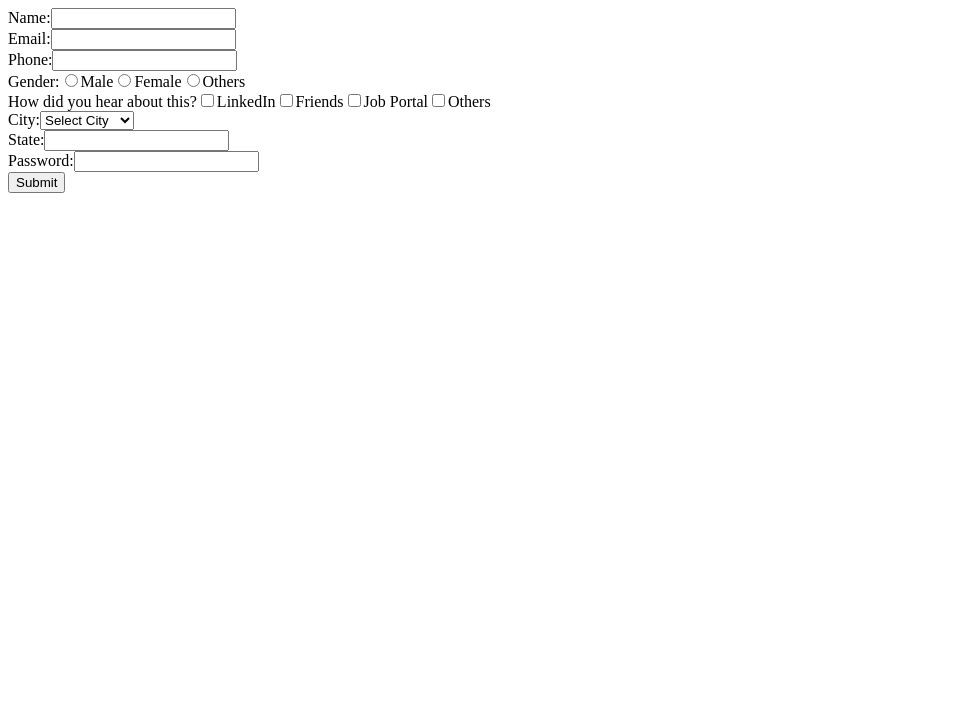
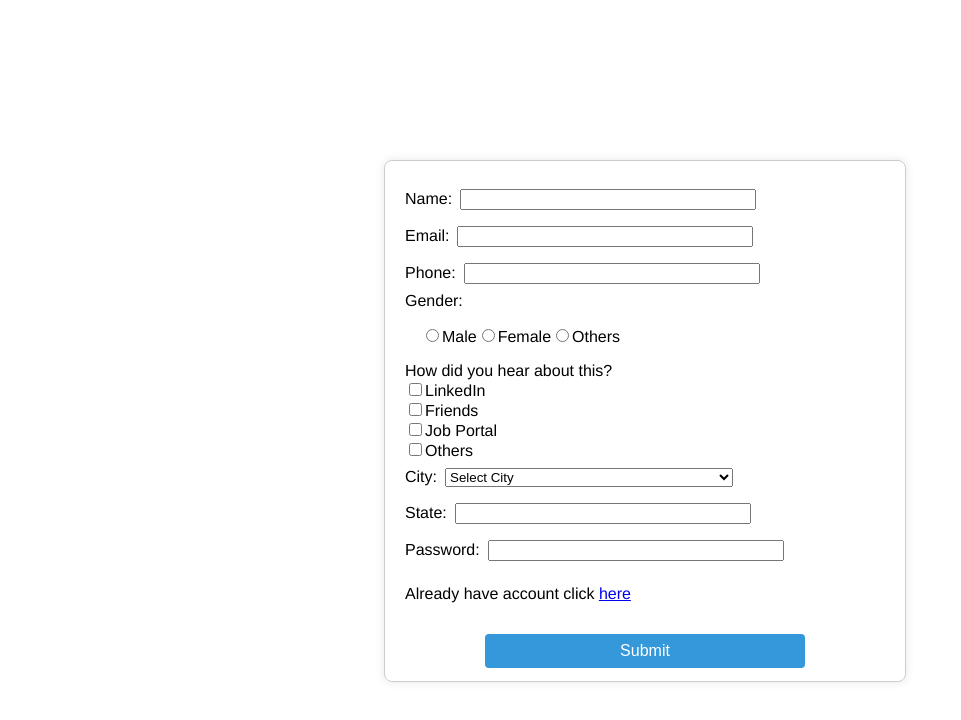
Before and after one commit to AYUSHWAL03/mindful-gurukul-assignment, a React (Vite) app in the folder frontend/: page /signup in a window 1280 px wide. Shown: the top 720 px of the page, without its empty margins (0-961 px from the left). Built offline with nearby package versions, Linux system fonts and the light colour scheme.

Commit message:
Uploading assignment

```diff
--- a/frontend/src/components/Header.jsx
+++ b/frontend/src/components/Header.jsx
@@ -8,7 +8,7 @@ import axios from 'axios'
         const [isModalOpen, setIsModalOpen] = useState(false);
         const [isloggedIn,setLoggedIn] = useState(false);
         useEffect(()=>{
-            if(localStorage.getItem('jwt')!== undefined){
+            if(localStorage.getItem('jwt')){
                 setLoggedIn(true);
             }
         },[])
@@ -20,7 +20,7 @@ import axios from 'axios'
         };
 
         const handleAddUser = async(userData) => {
-            // Add your logic to handle adding a user (e.g., API call or local state update)
+
             await axios.post('http://localhost:3000/api/post-userdata',userData).then((res)=>{
                 console.log(res);
             })
@@ -33,7 +33,9 @@ import axios from 'axios'
                 <div>
                 <h4 className='addUser-btn' onClick={openModal}> Add User <IoMdAddCircleOutline style={{padding:"0.1rem 0.2rem"}}/></h4>
                 <Adduser isOpen={isModalOpen} closeModal={closeModal} addUser={handleAddUser}/>
+
                 </div>
+
             ):(
                 <p className='addUser-btn'><a href="/login">Login</a></p>
             )}
--- a/frontend/src/pages/Dashboard.css
+++ b/frontend/src/pages/Dashboard.css
@@ -21,3 +21,37 @@
     gap: 10px;
     /* cursor: pointer; */
   }
+  .searchItem-container{
+    position: relative;
+    margin: 1rem;
+    width: 20rem;
+    input{
+      width: 60%;
+      padding: 0.2rem;
+    }
+    .apply-btn{
+      border-radius: 5px;
+      padding: 0.2rem 0.5rem;
+      margin: 0.1rem;
+      background-color: lightblue;
+    }
+    .clear-btn{
+      border-radius: 5px;
+      padding: 0.2rem 0.5rem;
+      margin: 0.1rem;
+      background-color: lightgray;
+    }
+  }
+  .filter-btn{
+    position: absolute;
+    top: 5.5rem;
+    font-size: 2rem;
+    right: 2rem;
+    height: 2rem;
+    cursor: pointer;
+    border-radius: 5px;
+  }
+  .filter-btn:hover{
+    background-color: lightsalmon;
+
+  }
--- a/frontend/src/pages/Dashboard.jsx
+++ b/frontend/src/pages/Dashboard.jsx
@@ -6,12 +6,15 @@ import { IoTrashBin } from "react-icons/io5";
 import './Dashboard.css';
 import { useNavigate } from 'react-router-dom';
 import Edituser from '../components/Edituser';
+import { IoFilterCircle } from "react-icons/io5";
 
 
 function Dashboard() {
   const [userInfo, setUserInfo] = useState([]);
   const [selectedUser, setSelectedUser] = useState('');
-  const [editModal,setEditModal] = useState(false);
+  const [editModal, setEditModal] = useState(false);
+  const [searchUser, setSearchUser] = useState('')
+  const [filteredUser, setFilteredUser] = useState([])
   const navigate = useNavigate();
 
   useEffect(() => {
@@ -25,28 +28,29 @@ function Dashboard() {
         }));
 
         setUserInfo(userDetailMap);
+        setFilteredUser(userDetailMap);
         console.log(userInfo)
       });
   }, []);
 
-  const editHandler = (userId) =>{
+  const editHandler = (userId) => {
     setEditModal(true);
     setSelectedUser(userId)
-    console.log("User _id is :",selectedUser)
+    console.log("User _id is :", selectedUser)
   }
-  const handleUserEdit = (userId,userData) =>{
+  const handleUserEdit = (userId, userData) => {
     console.log('Editing user:', userId, userData);
-    axios.patch('http://localhost:3000/api/update-user',{
+    axios.patch('http://localhost:3000/api/update-user', {
       _id: userId,
-      username : userData.username,
-      phone : userData.phone,
-      email : userData.email
-    }).then((res)=>{
+      username: userData.username,
+      phone: userData.phone,
+      email: userData.email
+    }).then((res) => {
       console.log(res)
     })
   }
   const deleteHandler = (userId) => {
-    confirm("Are you sure you want to delete").valueOf(true).then(()=>{
+    confirm("Are you sure you want to delete").valueOf(true).then(() => {
       axios.post("http://localhost:3000/api/delete-users", { _id: userId })
         .then((res) => {
           console.log(res.data)
@@ -54,6 +58,29 @@ function Dashboard() {
       navigate("/")
 
     })
+  }
+  const applySearch = () => {
+    // Filter users based on the search input
+    const filtered = userInfo.filter(user =>
+      user.username.toLowerCase().includes(searchUser.toLowerCase()) ||
+      user.phone.toString() === searchUser ||
+      user.email.toLowerCase().includes(searchUser.toLowerCase())
+    );
+
+    setFilteredUser(filtered);
+  };
+  const clearSearch = () => {
+    setSearchUser('')
+    setFilteredUser(userInfo)
+  }
+  const filterUserName = () =>{
+    console.log('clicked');
+    const filtered = [...userInfo].sort((user1,user2)=>{
+      var userLocal1 = user1.username.toString()
+      var userLocal2 = user2.username.toString()
+      return userLocal1.localeCompare(userLocal2)})
+
+    setFilteredUser(filtered);
   }
   return (
     <div>
@@ -64,11 +91,20 @@ function Dashboard() {
           <p>No users found</p>
         ) : (
           <div>
-            {userInfo.map((user) => (
+            <div className="searchItem-container">
+              <input type="text"
+                placeholder='Search .. '
+                value={searchUser}
+                onChange={(e) => setSearchUser(e.target.value)}
+              />
+              <button className='apply-btn' onClick={applySearch}>apply</button>
+              <button className='clear-btn' onClick={clearSearch}>clear</button>
+            </div>
+            {filteredUser.map((user) => (
               <div key={user._id} className='gridItem'>
                 <div className='icons'>
 
-                  <FaRegEdit style={{ backgroundColor: "lightblue", padding: "1px", borderRadius: "5px", margin: "0px 5px", cursor: "pointer" }} onClick={()=>editHandler(user._id)}/>
+                  <FaRegEdit style={{ backgroundColor: "lightblue", padding: "1px", borderRadius: "5px", margin: "0px 5px", cursor: "pointer" }} onClick={() => editHandler(user._id)} />
                   <IoTrashBin style={{ backgroundColor: "#ff5460", padding: "1px", borderRadius: "5px", margin: "0px 5px", cursor: "pointer" }} onClick={() => deleteHandler(user._id)} />
                 </div>
                 <h4>username :{user.username}  </h4>
@@ -78,14 +114,15 @@ function Dashboard() {
             ))
 
             }
+          <h3 className='filter-btn' onClick={filterUserName}><IoFilterCircle/></h3>
           </div>
         )}
       </div>
 
       <Edituser isOpen={editModal}
-      closeModal = {()=>{setEditModal(false)}}
-      userId={selectedUser}
-      editUser = {handleUserEdit} />
+        closeModal={() => { setEditModal(false) }}
+        userId={selectedUser}
+        editUser={handleUserEdit} />
     </div>
   );
 }
--- a/frontend/src/pages/Login.css
+++ b/frontend/src/pages/Login.css
@@ -10,6 +10,21 @@
     transition: opacity 0.5s ease-in-out;
   }
 
+  .displayErrorToast {
+    position: fixed;
+    top: 10px;
+    right: 10px;
+    background-color: #d55c5a;
+    color: #fff;
+    padding: 15px;
+    border-radius: 5px;
+    opacity: 0;
+    transition: opacity 0.5s ease-in-out;
+  }
+
+  .displayErrorToast.show {
+    opacity: 1;
+  }
   .displayToast.show {
     opacity: 1;
   }
@@ -36,7 +51,13 @@
   .displayToast.slideIn {
     animation: slideIn 0.5s ease-in-out;
   }
+  .displayErrorToast.slideIn {
+    animation: slideIn 0.5s ease-in-out;
+  }
 
+  .displayErrorToast.slideOut {
+    animation: slideOut 0.5s ease-in-out;
+  }
   .displayToast.slideOut {
     animation: slideOut 0.5s ease-in-out;
   }
@@ -46,6 +67,7 @@
     justify-content: center;
     align-items: center;
     height: 100dvh;
+    font-family: 'Franklin Gothic Medium', 'Arial Narrow', Arial, sans-serif;
   }
 
   .login-form {
--- a/frontend/src/pages/Login.jsx
+++ b/frontend/src/pages/Login.jsx
@@ -8,6 +8,7 @@ const Login = () => {
     const [password, setPassword] = useState('')
     const [loggedIn, setLoggedIn] = useState(false);
     const [message, setMessage] = useState('');
+    const [error,setError] = useState(false);
     const navigate = useNavigate();
     useEffect(() => {
         if (localStorage.getItem('jwt')) {
@@ -16,12 +17,21 @@ const Login = () => {
 
     }, [])
     const showToast = () => {
-        const toast = document.querySelector('.displayToast');
-        toast.classList.add('show', 'slideIn');
+        const toast = document.querySelector('.displayToast').classList;
+        toast.add('show', 'slideIn');
         setTimeout(() => {
-          toast.classList.remove('show', 'slideIn');
+          toast.remove('show', 'slideIn');
         }, 3000);
       };
+
+    const showErrorToast = () => {
+        const toast = document.querySelector('.displayErrorToast').classList;
+        toast.add('show', 'slideIn');
+        setTimeout(() => {
+          toast.remove('show', 'slideIn');
+        }, 3000);
+      };
+
       const handleSubmit = async (e) => {
         e.preventDefault();
 
@@ -50,7 +60,9 @@ const Login = () => {
                 }, 1000);
             }
         } catch (err) {
-            setError(err.message);
+            setError(true)
+            setMessage("email and password does not match");
+            showErrorToast();
             console.log(err.message);
         }
     };
@@ -59,6 +71,10 @@ const Login = () => {
         <div className='container'>
             {loggedIn &&
                 <div className='displayToast'>
+                    <p> {message}</p>
+                </div>}
+            {error &&
+                <div className='displayErrorToast' >
                     <p> {message}</p>
                 </div>}
             <form action="POST" onSubmit={handleSubmit} className='login-form' >
--- a/frontend/src/pages/Signup.css
+++ b/frontend/src/pages/Signup.css
@@ -0,0 +1,58 @@
+.container2{
+    width: 40dvw;
+    height: 60dvh;
+    position: absolute;
+    font-family: 'Franklin Gothic Medium', 'Arial Narrow', Arial, sans-serif;
+    top: 50%;
+    left: 50%;
+    transform: translate(-50%,-50%);
+}
+.signup-form {
+    position: absolute;
+    max-width: 30rem;
+    width: 100%;
+    height:100%;
+    max-height: 50rem;
+    /* text-align: center; */
+    display: flex;
+    flex-direction: column;
+    padding: 20px;
+    border: 1px solid #ccc;
+    border-radius: 8px;
+    box-shadow: 0 0 10px rgba(0, 0, 0, 0.1);
+  }
+
+  .inputFields1{
+    width: 60%;
+    margin: 0.5rem;
+  }
+  .option-container{
+    display: flex;
+    position: relative;
+    margin: 1rem;
+
+  }
+  .signup-btn{
+    position: relative;
+    top: 2rem;
+    left: 50%;
+    width: 20rem;
+    background-color: #3498db;
+    color: #fff;
+    background-color: #3498db;
+    border: none;
+    border-radius: 4px;
+    cursor: pointer;
+    font-size: 16px;
+    padding: 0.5rem 2rem;
+    transform: translate(-50%,-50%);
+  }
+  .signup-btn:hover {
+    background-color: #217dbb;
+  }
+  .displayMsg{
+    display: flex;
+    /* align-items: center; */
+    justify-content: center;
+    height: 100vh;
+  }
--- a/frontend/src/pages/Signup.jsx
+++ b/frontend/src/pages/Signup.jsx
@@ -1,5 +1,6 @@
-import React, { useState } from 'react';
+import React, { useEffect, useState } from 'react';
 import axios from 'axios';
+import './Signup.css';
 const Signup = () => {
   const [name, setName] = useState('');
   const [email, setEmail] = useState('');
@@ -10,21 +11,27 @@ const Signup = () => {
   const [city, setCity] = useState('');
   const [state, setState] = useState('');
   const [error, setError] = useState(false);
+  const[loggedIn, setLoggedIn] = useState(false);
   const [errorMessage, setErrorMessage] = useState('');
   const handleCheckboxChange = (value) => {
     const updatedhearabtus = [...hearabtus];
 
     if (updatedhearabtus.includes(value)) {
-      // If the value is already in the array, remove it
+
       updatedhearabtus.splice(updatedhearabtus.indexOf(value), 1);
     } else {
-      // Otherwise, add it to the array
+
       updatedhearabtus.push(value);
     }
 
     setHearabtus(updatedhearabtus);
   };
-
+  useEffect(()=>{
+      if(localStorage.getItem('jwt')){
+        setLoggedIn(true);
+        setErrorMessage("Already logged in")
+      }
+  },[])
   const handleSubmit = (e) => {
     e.preventDefault();
 
@@ -75,27 +82,37 @@ const Signup = () => {
 
   return (
     <>
-
+    {loggedIn &&
+    <div className="displayMsg">
+      <h3>{errorMessage}
+      </h3>
+    </div>
+    }
     {error && <p>{errorMessage}</p>}
-
-    <form onSubmit={handleSubmit}>
+    <div className='container2'>
+    <form onSubmit={handleSubmit} className='signup-form'>
       <div>
         <label>Name:</label>
         <input
           type="text"
           value={name}
           onChange={(e) => setName(e.target.value)}
+          className="inputFields1"
           pattern="[A-Za-z ]+"
+
           required
           />
       </div>
+
 
       <div>
         <label>Email:</label>
         <input
           type="email"
           value={email}
+          className="inputFields1"
           onChange={(e) => setEmail(e.target.value)}
+
         //   pattern="[a-zA-Z0-9]+"
           required
         />
@@ -107,6 +124,7 @@ const Signup = () => {
           type="tel"
           value={phone}
           onChange={(e) => setPhone(e.target.value)}
+          className="inputFields1"
           pattern="[0-9]+"
           required
         />
@@ -114,6 +132,9 @@ const Signup = () => {
 
       <div>
         <label>Gender:</label>
+        <br />
+        <div className="option-container">
+
         <label>
           <input
             type="radio"
@@ -123,64 +144,77 @@ const Signup = () => {
           />
           Male
         </label>
+        <br />
         <label>
           <input
             type="radio"
             value="Female"
             checked={gender === 'Female'}
             onChange={() => setGender('Female')}
-          />
+            />
           Female
         </label>
+        <br />
         <label>
           <input
             type="radio"
             value="Others"
             checked={gender === 'Others'}
             onChange={() => setGender('Others')}
-          />
+            />
           Others
         </label>
+        <br />
+      </div>
       </div>
 
       <div>
         <label>How did you hear about this?</label>
+        <br />
         <label>
           <input
             type="checkbox"
             value="LinkedIn"
             checked={hearabtus.includes('LinkedIn')}
+            // className="inputFields1"
             onChange={() => handleCheckboxChange('LinkedIn')}
           />
           LinkedIn
         </label>
+        <br />
         <label>
           <input
             type="checkbox"
             value="Friends"
             checked={hearabtus.includes('Friends')}
+            // className="inputFields1"
             onChange={() => handleCheckboxChange('Friends')}
             />
           Friends
         </label>
+        <br />
         <label>
           <input
             type="checkbox"
             value="Job Portal"
             checked={hearabtus.includes('Job Portal')}
+            // className="inputFields1"
             onChange={() => handleCheckboxChange('Job Portal')}
           />
           Job Portal
         </label>
+        <br />
         <label>
           <input
             type="checkbox"
             value="Others"
             checked={hearabtus.includes('Others')}
+            // className="inputFields1"
             onChange={() => handleCheckboxChange('Others')}
           />
           Others
         </label>
+        <br />
       </div>
 
       <div>
@@ -188,6 +222,7 @@ const Signup = () => {
         <select
           value={city}
           onChange={(e) => setCity(e.target.value)}
+          className="inputFields1"
           required
         >
           <option value="">Select City</option>
@@ -203,6 +238,7 @@ const Signup = () => {
           type="text"
           value={state}
           onChange={(e) => setState(e.target.value)}
+          className="inputFields1"
           list="stateSuggestions"
           required
         />
@@ -218,12 +254,15 @@ const Signup = () => {
           type="password"
           value={password}
           onChange={(e) => setPassword(e.target.value)}
+          className="inputFields1"
           //   pattern="[A-Za-z ]+"
           required
           />
       </div>
-      <button type="submit">Submit</button>
+      <p>Already have account click <a href="/login">here</a></p>
+      <button type="submit" className='signup-btn'>Submit</button>
     </form>
+    </div>
     </>
   );
 };
```
Also changed, not shown: 2 other files (tests, documents, lock files or other folders).
